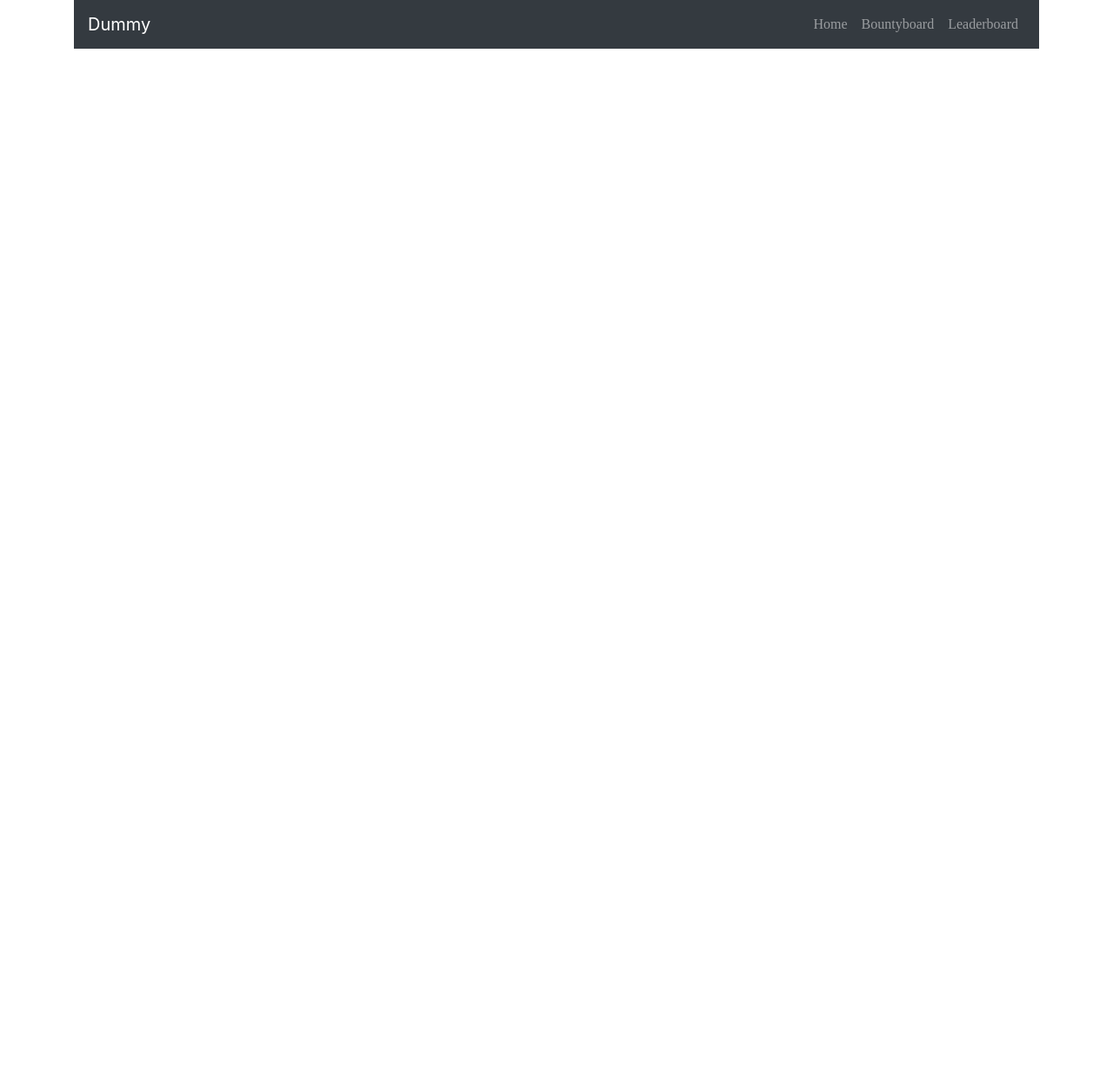
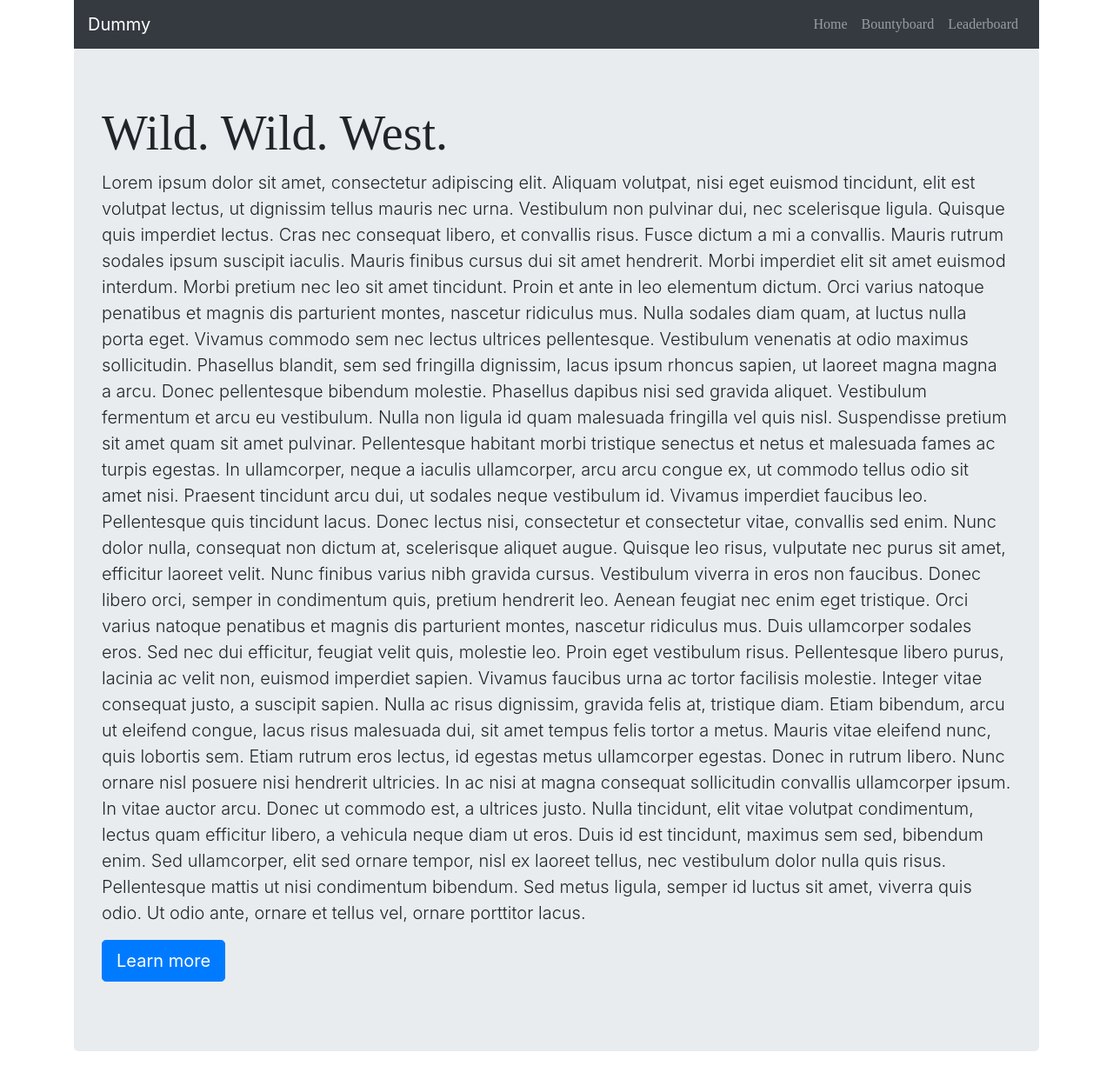
Before and after one commit to J-Kupfer/IProg_project, a web app: file src/index.html in a window 1280 px wide. Shown: the whole page at 87% size. Before the commit the page ends 800 px from the top, so only its background shows below. Run offline with its HTML, style and script files only (its server is not run), Linux system fonts and the light colour scheme; some libraries are stand-ins or nearby versions; some web fonts are replaced.

Commit message:
added navbar, and jumbotron

```diff
--- a/mainPage.html
+++ b/mainPage.html
@@ -19,7 +19,7 @@
                     <li style="float:right"><a href="#">Profile</a></li>
                 </ul>
             </div>
-            <iframe src="Despacito Luis Fonsi Ft Daddy Yanke 2017.mp3" allow="autoplay" style="display:none" id="iframeAudio">
+            <iframe src="#" allow="autoplay" style="display:none" id="iframeAudio">
             </iframe>
         </nav>
     </div>
--- a/src/css/indexCSS.css
+++ b/src/css/indexCSS.css
@@ -5,3 +5,7 @@
 .nav-link {
     font-family: 'Rye', cursive;
 }
+
+.display-4 {
+    font-family: 'Rye', cursive;
+}
--- a/src/index.html
+++ b/src/index.html
@@ -37,6 +37,21 @@
                     </ul>
                 </div>
             </nav>
+
+            <div class="jumbotron">
+                <h1 class="display-4">Wild. Wild. West.</h1>
+                <p class="lead">Lorem ipsum dolor sit amet, consectetur adipiscing elit. Aliquam volutpat, nisi eget euismod tincidunt, elit est volutpat lectus, ut dignissim tellus mauris nec urna. Vestibulum non pulvinar dui, nec scelerisque ligula. Quisque quis imperdiet lectus. Cras nec consequat libero, et convallis risus. Fusce dictum a mi a convallis. Mauris rutrum sodales ipsum suscipit iaculis. Mauris finibus cursus dui sit amet hendrerit. Morbi imperdiet elit sit amet euismod interdum. Morbi pretium nec leo sit amet tincidunt. Proin et ante in leo elementum dictum.
+
+                        Orci varius natoque penatibus et magnis dis parturient montes, nascetur ridiculus mus. Nulla sodales diam quam, at luctus nulla porta eget. Vivamus commodo sem nec lectus ultrices pellentesque. Vestibulum venenatis at odio maximus sollicitudin. Phasellus blandit, sem sed fringilla dignissim, lacus ipsum rhoncus sapien, ut laoreet magna magna a arcu. Donec pellentesque bibendum molestie. Phasellus dapibus nisi sed gravida aliquet.
+
+                        Vestibulum fermentum et arcu eu vestibulum. Nulla non ligula id quam malesuada fringilla vel quis nisl. Suspendisse pretium sit amet quam sit amet pulvinar. Pellentesque habitant morbi tristique senectus et netus et malesuada fames ac turpis egestas. In ullamcorper, neque a iaculis ullamcorper, arcu arcu congue ex, ut commodo tellus odio sit amet nisi. Praesent tincidunt arcu dui, ut sodales neque vestibulum id. Vivamus imperdiet faucibus leo. Pellentesque quis tincidunt lacus. Donec lectus nisi, consectetur et consectetur vitae, convallis sed enim. Nunc dolor nulla, consequat non dictum at, scelerisque aliquet augue. Quisque leo risus, vulputate nec purus sit amet, efficitur laoreet velit. Nunc finibus varius nibh gravida cursus. Vestibulum viverra in eros non faucibus. Donec libero orci, semper in condimentum quis, pretium hendrerit leo. Aenean feugiat nec enim eget tristique.
+
+                        Orci varius natoque penatibus et magnis dis parturient montes, nascetur ridiculus mus. Duis ullamcorper sodales eros. Sed nec dui efficitur, feugiat velit quis, molestie leo. Proin eget vestibulum risus. Pellentesque libero purus, lacinia ac velit non, euismod imperdiet sapien. Vivamus faucibus urna ac tortor facilisis molestie. Integer vitae consequat justo, a suscipit sapien. Nulla ac risus dignissim, gravida felis at, tristique diam. Etiam bibendum, arcu ut eleifend congue, lacus risus malesuada dui, sit amet tempus felis tortor a metus. Mauris vitae eleifend nunc, quis lobortis sem. Etiam rutrum eros lectus, id egestas metus ullamcorper egestas. Donec in rutrum libero. Nunc ornare nisl posuere nisi hendrerit ultricies. In ac nisi at magna consequat sollicitudin convallis ullamcorper ipsum. In vitae auctor arcu.
+
+                        Donec ut commodo est, a ultrices justo. Nulla tincidunt, elit vitae volutpat condimentum, lectus quam efficitur libero, a vehicula neque diam ut eros. Duis id est tincidunt, maximus sem sed, bibendum enim. Sed ullamcorper, elit sed ornare tempor, nisl ex laoreet tellus, nec vestibulum dolor nulla quis risus. Pellentesque mattis ut nisi condimentum bibendum. Sed metus ligula, semper id luctus sit amet, viverra quis odio. Ut odio ante, ornare et tellus vel, ornare porttitor lacus.
+                    </p>
+                <p class="btn btn-primary btn-lg" href="#" role="button">Learn more</p>
+            </div>
         </div>
 
 
```
